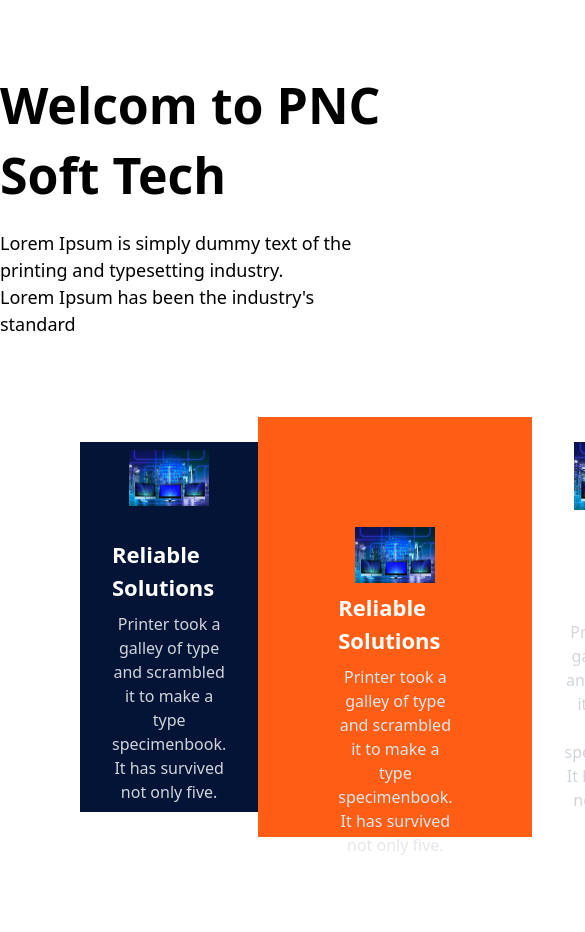
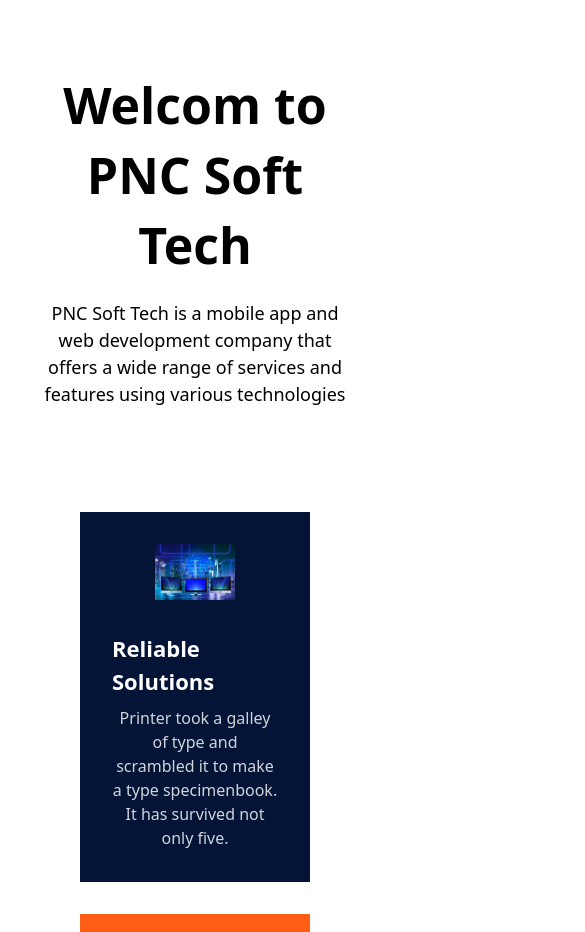
Before and after one commit to PNC-Soft-Tech/PNC-Soft-Tech-Website, a React (Vite) app: page / in a window 390 px wide. Shown: the part 1042-1974 px from the top of the page, 585 px wide, since content can reach past the window. Built offline with nearby package versions, Linux system fonts and the light colour scheme.

Commit message:
responsiveness issue fixed

```diff
--- a/src/assets/styles/nav-bar.css
+++ b/src/assets/styles/nav-bar.css
@@ -1,5 +1,5 @@
 .navigation-bar-custom {
-    z-index: 1000 !important;
+    z-index: 1000000 !important;
     background-color: #071952 !important;
     border: none !important;
     padding: 0 !important;
--- a/src/components/Footer/Footer.jsx
+++ b/src/components/Footer/Footer.jsx
@@ -15,8 +15,8 @@
       <div className="flex flex-col lg:flex-row justify-between px-10 md:px-20 py-10 gap-8 md:gap-12">
 
           <div className=" w-[100%] lg:w-[25%] flex flex-col gap-4 ">
-              <h1 className="text-[25px] mb-4 text-[#ffff] font-semibold tracking-widest" >PNC SOFT TECH</h1>
-              <p className=" text-[18px] text-[#fff] font-normal leading-[25px] ">Lorem ipsum, dolor sit amet consectetur adipisicing elit. Ad, libero, atque a odio explicabo minus hic aliquam qui ut deserunt, architecto face
+              <h1 className="text-[25px] mb-4 text-[#ffff] font-semibold tracking-widest" >PNC Soft Tech</h1>
+              <p className=" text-[18px] text-[#fff] font-normal leading-[25px] ">PNC Soft Tech is a mobile app and web development company that offers a wide range of services and features using various technologies
               </p>
           </div>
 
@@ -107,7 +107,7 @@
       </div>
 
       <div className="bg-[#081643] p-[20px]  text-[15px] text-[#f2f2f2] ">
-        <p className="text-center text-[#fff] text-[17px] leading-[30px] space-x-2 "> Copyright © 2023 by PNC SOFT TECH </p>
+        <p className="text-center text-[#fff] text-[17px] leading-[30px] tracking-widest "> Copyright © 2023 by PNC Soft Tech </p>
       </div>
     </div>
   )
--- a/src/components/Header/Header.jsx
+++ b/src/components/Header/Header.jsx
@@ -10,10 +10,10 @@
 		color: Colors.textColor,
 	};
 	return (
-		<div className={`relative`}>
+		<>
 			<Tittle />
-            <NavBar />
-		</div>
+            <NavBar  />
+		</>
 	);
 };
 
--- a/src/components/Header/Title.jsx
+++ b/src/components/Header/Title.jsx
@@ -9,7 +9,7 @@
 
   return (
     <nav
-      className="title-container h-[80px] bg-gradient-to-r from-slate-900 to-slate-700  "
+      className="title-container h-[80px] bg-gradient-to-r from-slate-900 to-slate-700   "
       style={{ padding: "10px 0" }}
     >
       <div className=" flex flex-row justify-between pt-[5px]  px-[40px] ">
@@ -19,7 +19,7 @@
             <img src={LogoImage} className ='h-full w-full object-cover rounded-full  ' alt="bholaBar" />
           </Link>
         </div>
-        <div className =' text-[24px] font-bold leading-[40px] self-center md:text-[30px] text-[#fff] ' >
+        <div className =' text-[20px] font-bold leading-[40px] self-center md:text-[30px] text-[#fff] ' >
             <h1>Welcome To PNC Soft Tech</h1>
         </div>
 
--- a/src/pages/FaqPage/Cart.jsx
+++ b/src/pages/FaqPage/Cart.jsx
@@ -8,13 +8,8 @@
     const [expanded, setExpanded] = useState(true)
   return (
     <div className='h-auto w-full mb-[10px] bg-[#fff] pl-[25px] border-solid border-[1px] border-[#e9e9e9] rounded-[5px] '>
-        <div onClick={() => setExpanded(!expanded)} className='flex flex-row justify-between py-[20px] pr-[25px]'>
+        <div onClick={() => setExpanded(!expanded)} className='flex flex-row justify-between py-[20px] pr-[25px] transition ease-in duration-700'>
             <p className='text-[16px] text-[#041436] font-medium   '>{title}</p>
-             {/* <button className=' p-[0px] m-0 h-[20px] w-[20px] text-[18px]  relatives  text-[#fd7e14] border-solid border-[2px] border-[#fd7e14]  '>+</button>
-              */}
-             {/* <div className=' h-[20px] w-[20px] text-[18px] text-center   text-[#fd7e14] border-solid border-[2px] border-[#fd7e14] '>
-                <p>+</p>
-             </div> */}
              { expanded?
                    <MdAddCircleOutline className='text-[22px] text-[#FF5E14] hover:text-black ' />
                :
--- a/src/pages/HomePage/Discover.jsx
+++ b/src/pages/HomePage/Discover.jsx
@@ -4,8 +4,8 @@
 
 const Discover = () => {
   return (
-    <div className='bg-[#f4f7fb] w-full h-auto flex flex-row justify-evenly gap-14 px-[80px] py-[130px] '>
-            <div className=' h-screen w-[45%] z-10 '
+    <div className='bg-[#f4f7fb] w-full h-auto flex flex-col lg:flex-row justify-evenly gap-14 px-[80px] py-[130px] '>
+            <div className=' h-screen w-[100%] lg:w-[45%] z-2 '
                  style={{
                     backgroundImage: `url(https://encrypted-tbn0.gstatic.com/images?q=tbn:ANd9GcQDcKdrQCLtPkJMnlPGKRmSeC9FhKdc-6kpaw&usqp=CAU)`,
                     backgroundSize: 'cover',
@@ -15,7 +15,7 @@
             >
             </div>
 
-            <div className='h-screen w-[55%] flex flex-col gap-4 '>
+            <div className='h-auto lg:h-screen w-[100%] lg:w-[55%] flex flex-col gap-4 '>
                 <h1 className=' text-[50px] text-[#041436] font-bold leading-[70px] space-x-4 '>Discover <span className='text-[#ff5e14] '>The Best Way</span>  of Grow a Bussiness</h1>
 
                 <p className=' text-[#041436] text-[18px] font-normal leading-[25px]  '>Simple Ipsum is simply dummy text of the printing and typesetting industry. Lorem Ipsum has been the industry's standard dummy text ever since the 1500s, when an unknown.</p>
@@ -26,7 +26,7 @@
                 <h1 className='text-black text-[22px] font-bold leading-[30px] mt-4 '>Our Vission</h1>
                 <p className=' text-[#041436] text-[18px] mb-8 font-normal leading-[25px] '> Lorem Ipsum has been the industry's standard dummy text ever since the 1500s, when an unknown.</p>
 
-                <button className='bg-[#ff5e14] text-[#fff] text-[22px] p-2 self-center h-[70px] w-[180px] rounded-full hover:bg-[#fff] hover:text-[#ff5e14] hover:border-solid border-[1px] border-[#ff5e14] transition ease-in duration-700' >Learn More</button>
+                <button className='bg-[#ff5e14] text-[#fff] text-[22px] p-0 lg:p-2 self-center h-[50px] w-[160px] lg:h-[70px] lg:w-[180px] rounded-full hover:bg-[#fff] hover:text-[#ff5e14] hover:border-solid border-[1px] border-[#ff5e14] transition ease-in duration-700' >Learn More</button>
             </div>
     </div>
   )
--- a/src/pages/HomePage/ReliablePart.jsx
+++ b/src/pages/HomePage/ReliablePart.jsx
@@ -5,16 +5,17 @@
 const ReliablePart = () => {
   return (
     <div className='w-full h-auto bg-white flex flex-col  self-center py-10 '>
-        <div className='self-center flex flex-col mt-20 mb-16 '>
-            <h1 className='text-black text-[50px] leading-[70px] font-bold self-center pb-5 ' >Welcom to PNC Soft Tech</h1>
-            <p className=' text-[18px] text-black font-normal self-center '>Lorem Ipsum is simply dummy text of the printing and typesetting industry.
+        <div className='self-center mx-8  flex flex-col mt-20 mb-16 '>
+            <h1 className='text-black text-[50px] leading-[70px] font-bold text-center pb-5 ' >Welcom to PNC Soft Tech</h1>
+            <p className=' text-[18px]  lg:mx-[20%] text-black font-normal text-center '>
+            PNC Soft Tech is a mobile app and web development company that offers a wide range of services and features using various technologies
             </p>
-             <p className=' text-[18px] text-black font-normal self-center '> Lorem Ipsum has been the industry's standard</p>
         </div>
 
         <div className='mt-10 mx-20 text-[#fff] '>
-            <div className=' bg-[#041436] flex flex-row w-full h-[370px] '>
-                  <div className=' p-8 flex flex-col self-center '>
+            <div className='  flex flex-col md:flex-row gap-8 lg:gap-0  w-full h-auto lg:h-[370px] '>
+
+                  <div className=' p-8 bg-[#041436] flex flex-col self-center '>
                        <div className='h-20 w-20 mb-2  self-center'>
                         <img src ={img} />
                        </div>
@@ -23,7 +24,7 @@
                             </p>
                    </div>
 
-                  <div className=' py-[110px] px-[80px] flex flex-col self-center bg-[#FF5E14] w-[900px] h-[420px] z-40 '>
+                  <div className=' p-8 lg:py-[110px] lg:px-[80px] flex flex-col self-center bg-[#FF5E14] h-auto w-auto lg:w-[900px] lg:h-[420px] z-40 '>
                           <div className='h-20 w-20 mb-2  self-center'>
                           <img src ={img} />
                           </div>
@@ -32,7 +33,7 @@
                             </p>
                    </div>
 
-                   <div className=' p-8 flex flex-col self-center '>
+                   <div className=' p-8 bg-[#041436] flex flex-col self-center '>
                            <div className='h-24 w-24 mb-2 self-center'>
                            <img src ={img} className=' object-cover ' />
                            </div>
--- a/src/pages/Services/ServiceCart.jsx
+++ b/src/pages/Services/ServiceCart.jsx
@@ -6,8 +6,8 @@
 
 const ServiceCart = ({serviceDetail}) => {
   return (
-    <div className='h-[400px] w-[360px] shadow-[0_5px_30px_0px_rgba(0,0,0,0.1)] rounded-[5px] flex flex-col gap-2  '>
-       <div className='h-[210px] w-[360px] '>
+    <div className='h-auto w-[300px] md:w-[340px] shadow-[0_5px_30px_0px_rgba(0,0,0,0.1)] rounded-[5px] flex flex-col gap-2  '>
+       <div className='h-[210px] w-[300px] md:w-[340px] '>
             <img className='h-full w-full object-cover rounded-t-[5px] ' src ={serviceDetail.image} alt ='Service Image' />
        </div>
        <div className='py-[10px] px-[16px]  flex flex-col gap-2'>
--- a/src/pages/Services/Services.jsx
+++ b/src/pages/Services/Services.jsx
@@ -11,7 +11,7 @@
             <h1 className='text-center text-[16px] font-medium text-[#676e7c] pb-[15px] '>OUR SERVICES</h1>
             <div>
             <h1 className='text-center font-bold text-[36px] pb-[30px] text-[#041436]	'>What We Do For Your Business</h1>
-             <div className='flex flex-wrap justify-center gap-10 mt-[20px] '>
+             <div className='flex flex-wrap justify-center gap-10 mt-[20px]  '>
                 {
                     serviceDetails.map((serviceDetail , index) =>(
                         <ServiceCart key={index} serviceDetail ={serviceDetail}  />
```
